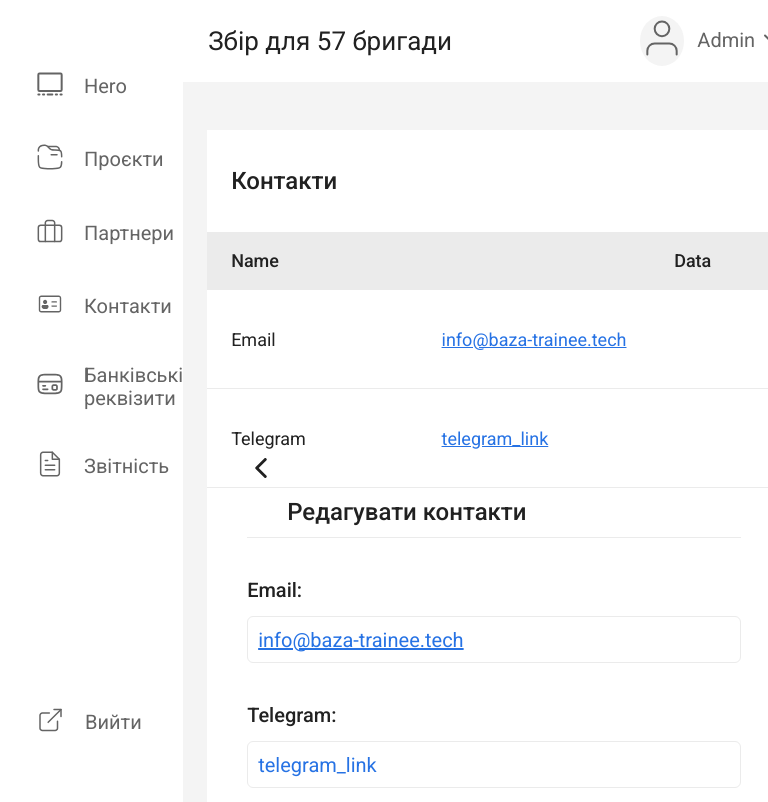
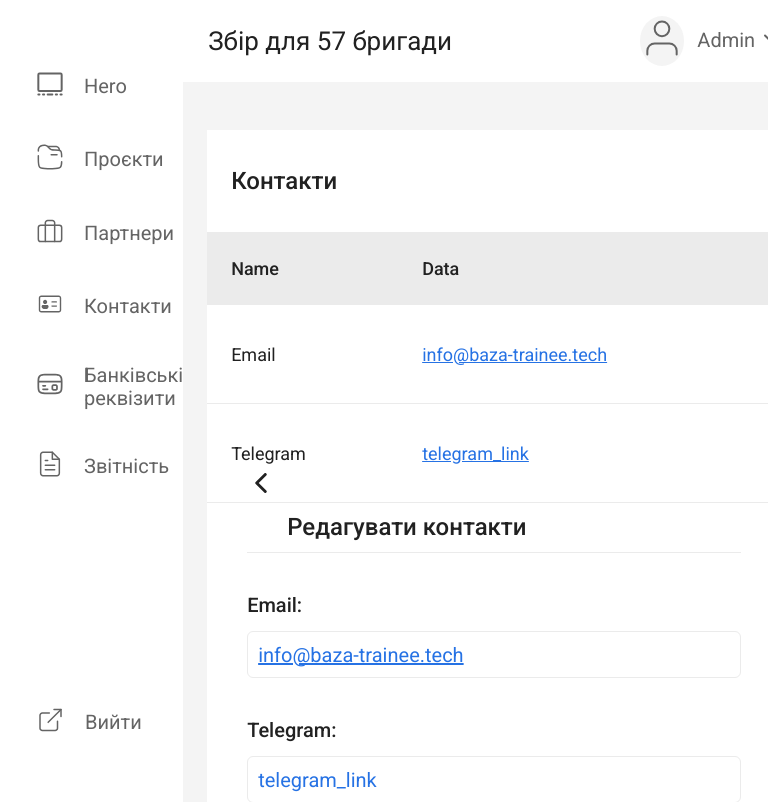
Before and after one commit to baza-trainee/dokoopy-frontend, a React (Vite) app: page /admin/contacts in a window 768 px wide. Shown: the top 802 px of the page. Built offline with nearby package versions, Linux system fonts and the light colour scheme.

Commit message:
Delete style

```diff
--- a/src/styles/components/admin/_admin-contacts.scss
+++ b/src/styles/components/admin/_admin-contacts.scss
@@ -1,7 +1,9 @@
 .admin-contacts {
    display: flex;
    width: 100%;
+   padding-bottom: 0px;
    flex-direction: column;
+   align-items: flex-start;
    background: #fff;
 }
 .admin-contacts-header {
@@ -32,13 +34,8 @@
    width: 100%;
    padding: 26px 40px;
    align-items: center;
-   justify-content: space-between;
+   gap: 439px;
    background: var(--light_grey, #ebebeb);
-}
-.admin-contacts-list-title1{
-   display: flex;
-   justify-content: space-between;
-   width: 60%;
 }
 .admin-contacts-list-title p {
    width: 71px;
@@ -56,11 +53,11 @@
 .contacts-li {
    display: flex;
    width: 100%;
-   height: 74px;
+   height: 99px;
    max-width: 100%;
-   padding: 26px 40px;
+   padding: 12px 40px;
    align-items: center;
-   justify-content: space-between;
+   gap: 439px;
    border-bottom: 1px solid var(--light_grey, #ebebeb);
    background: #fff;
 }
@@ -70,22 +67,19 @@
 }
 .contacts-li-group {
    display: flex;
+   width: 100%;
    justify-content: space-between;
-   width: 60%;
 }
 .contacts-li-group a{
     width: 210px;
     color: #2672E4;
 }
 .contacts-li-group button {
-   width: 110px;
+   width: 20px;
    height: 20px;
    background: none;
    border: none;
    cursor: pointer;
-}
-.contacts-edit{
-   display: none;
 }
 @media (min-width: 481px) and (max-width: 768px) {
    .admin-contacts {
@@ -121,7 +115,7 @@
    .admin-contacts-list-title {
       display: flex;
       width: 100%;
-      padding: 18px 36px 19px 24px;
+      padding: 26px 24px;
       align-items: center;
       gap: 120px;
       background: var(--light_grey, #ebebeb);
@@ -166,7 +160,7 @@
    }
    .contacts-li-group {
       display: flex;
-      width: 60%;
+      width: 100%;
       justify-content: space-between;
    }
    .contacts-li-group a {
@@ -181,9 +175,11 @@
       text-decoration-line: underline;
    }
    .contacts-li-group button {
-      display: none;
-   }
-   .contacts-edit{
+      width: 20px;
+      height: 20px;
+      background: none;
+      border: none;
+      cursor: pointer;
       display: none;
    }
 }
@@ -221,9 +217,6 @@
       align-items: flex-start;
       width: 100%;
    }
-   .admin-contacts-list-title{
-   padding: 18px 36px 19px 24px;
-   }
    .admin-contacts-list-title p {
       width: 71px;
       flex-shrink: 0;
@@ -250,7 +243,7 @@
       border-bottom: 1px solid var(--light_grey, #ebebeb);
       background: #fff;
       overflow: hidden;
-
+      gap: 153px;
    }
    .contacts-li p {
       width: 71px;
@@ -278,9 +271,6 @@
       line-height: normal;
    }
    .contacts-li-group button {
-      display: none;
-   }
-   .contacts-edit{
       display: none;
    }
 }
```
